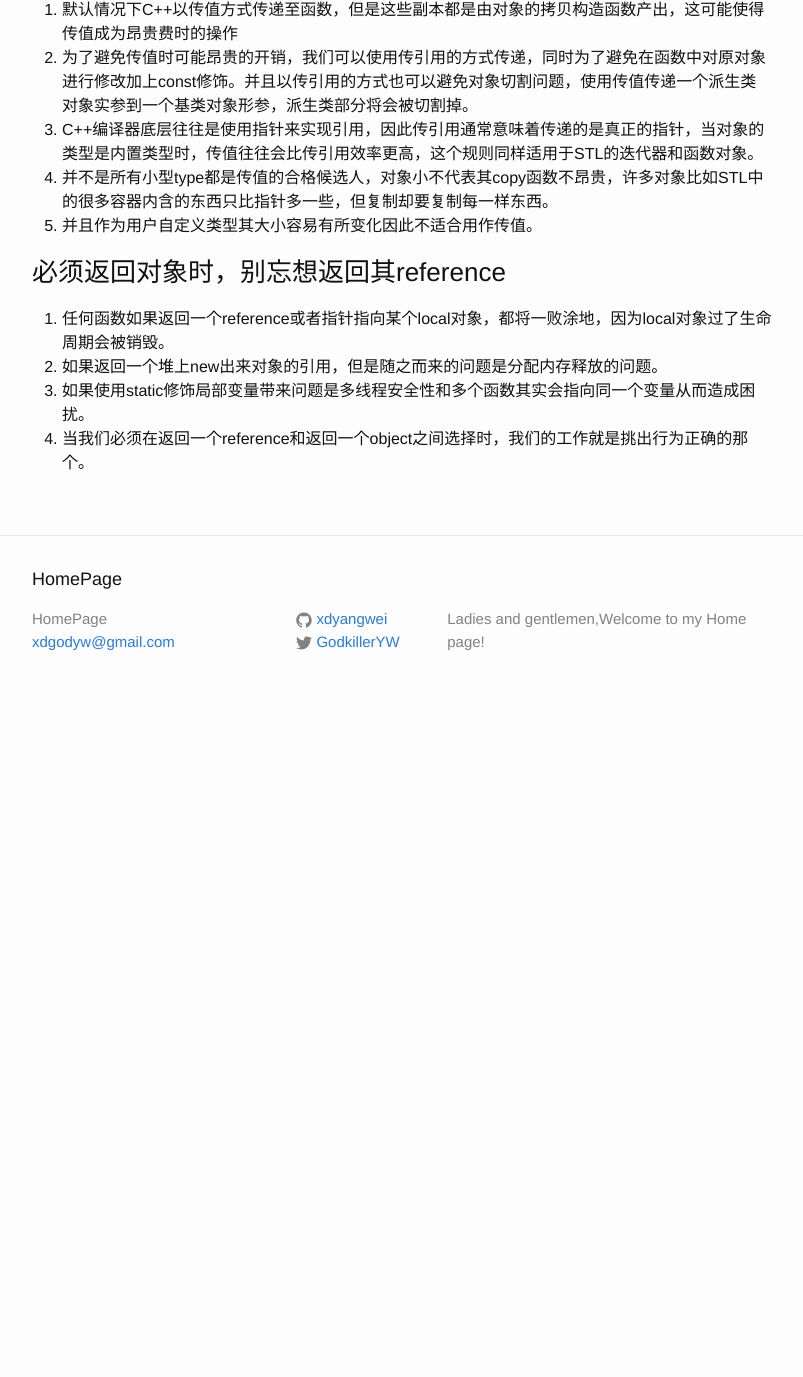
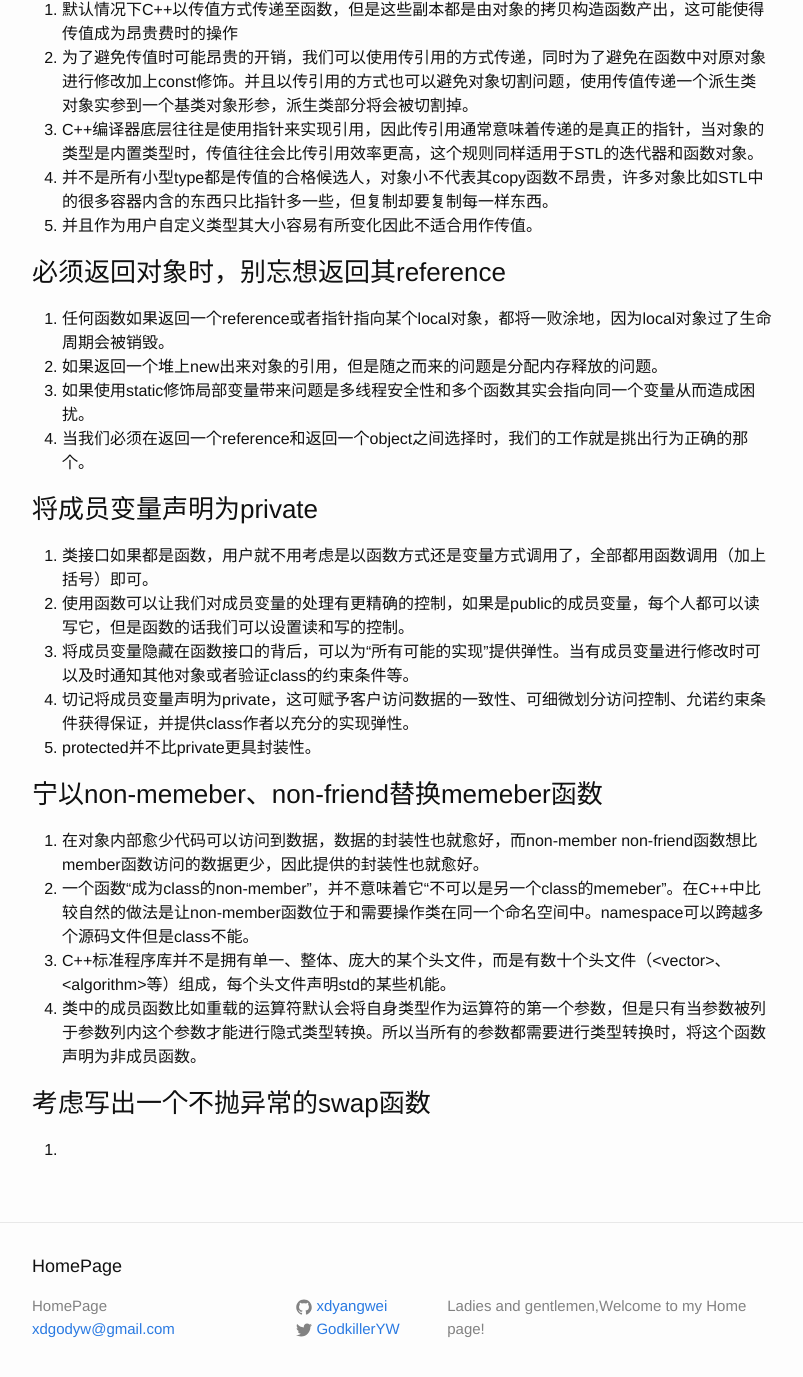
Before and after one commit to xdyangwei/xdyangwei.github.io, a Jekyll site: the page built from _posts/2019-5-29-设计与声明.md, in a window 1280 px wide and 1400 px high, scrolled down 850 px. Shown: the top 1377 px of the window, without its empty margins (238-1041 px from the left). Built offline with Jekyll 4.4.1, drawn with Linux system fonts in a browser that asks for light colours; our own code applies the rules of GitHub Pages for plain Markdown files; before the commit the page ends 1563 px from its top, so only the background shows below that; some of the changed text lies outside the part shown.

Commit message:
add the tips of memeber function and non-member function

```diff
--- a/_posts/2019-5-28-设计与声明.md
+++ b/_posts/2019-5-29-设计与声明.md
@@ -33,3 +33,19 @@
 2. 如果返回一个堆上new出来对象的引用，但是随之而来的问题是分配内存释放的问题。
 3. 如果使用static修饰局部变量带来问题是多线程安全性和多个函数其实会指向同一个变量从而造成困扰。
 4. 当我们必须在返回一个reference和返回一个object之间选择时，我们的工作就是挑出行为正确的那个。
+
+### 将成员变量声明为private
+1. 类接口如果都是函数，用户就不用考虑是以函数方式还是变量方式调用了，全部都用函数调用（加上括号）即可。
+2. 使用函数可以让我们对成员变量的处理有更精确的控制，如果是public的成员变量，每个人都可以读写它，但是函数的话我们可以设置读和写的控制。
+3. 将成员变量隐藏在函数接口的背后，可以为“所有可能的实现”提供弹性。当有成员变量进行修改时可以及时通知其他对象或者验证class的约束条件等。
+4. 切记将成员变量声明为private，这可赋予客户访问数据的一致性、可细微划分访问控制、允诺约束条件获得保证，并提供class作者以充分的实现弹性。
+5. protected并不比private更具封装性。
+
+### 宁以non-memeber、non-friend替换memeber函数
+1. 在对象内部愈少代码可以访问到数据，数据的封装性也就愈好，而non-member non-friend函数想比member函数访问的数据更少，因此提供的封装性也就愈好。
+2. 一个函数“成为class的non-member”，并不意味着它“不可以是另一个class的memeber”。在C++中比较自然的做法是让non-member函数位于和需要操作类在同一个命名空间中。namespace可以跨越多个源码文件但是class不能。
+3. C++标准程序库并不是拥有单一、整体、庞大的某个头文件，而是有数十个头文件（\<vector>、\<algorithm>等）组成，每个头文件声明std的某些机能。
+4. 类中的成员函数比如重载的运算符默认会将自身类型作为运算符的第一个参数，但是只有当参数被列于参数列内这个参数才能进行隐式类型转换。所以当所有的参数都需要进行类型转换时，将这个函数声明为非成员函数。
+
+### 考虑写出一个不抛异常的swap函数
+1.
```
